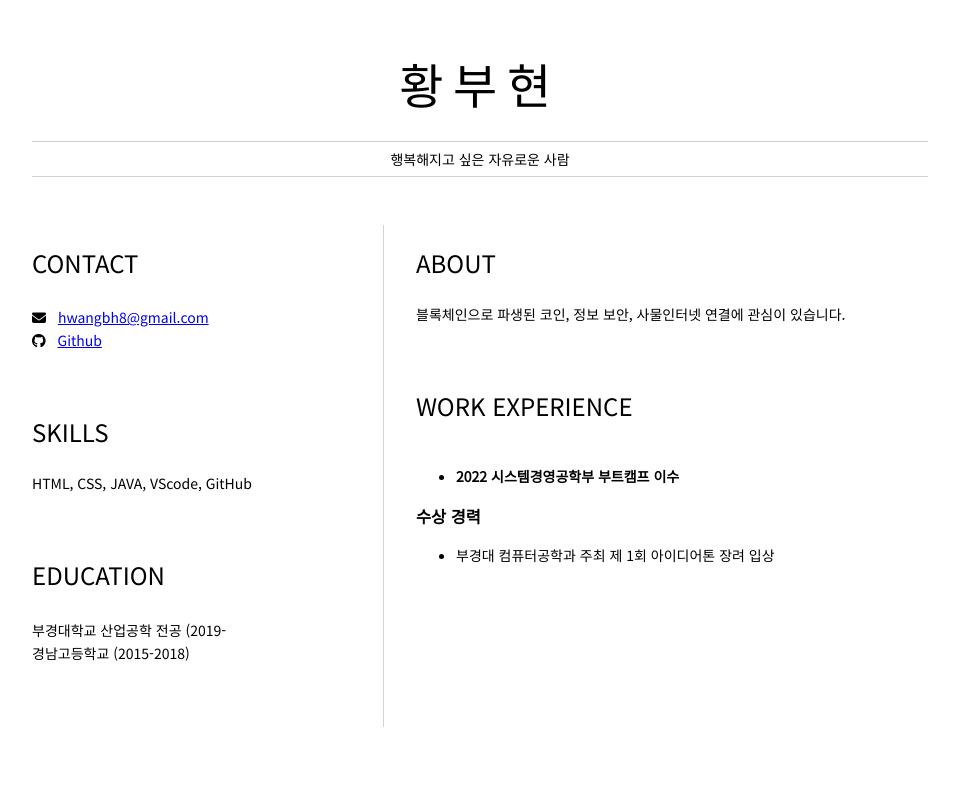
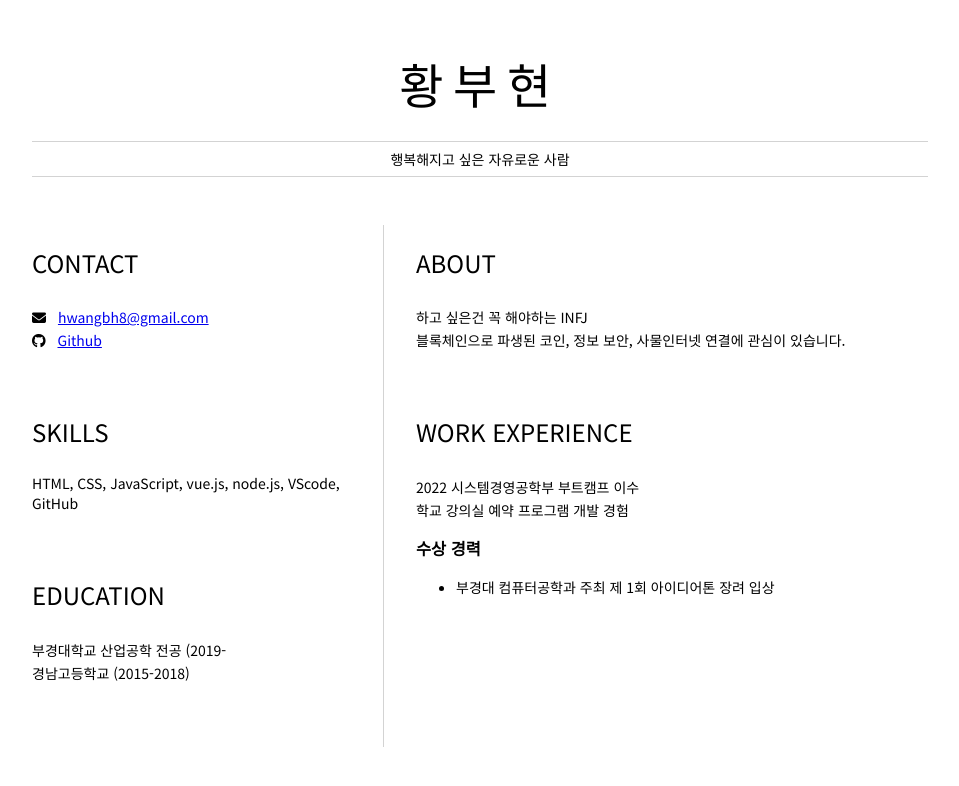
Before and after one commit to buhyun1/resume, a plain HTML site: page index.html in a window 1280 px wide. Shown: the whole page, without its empty margins (160-1119 px from the left). Drawn offline with Linux system fonts and the light colour scheme.

Commit message:
add profile

```diff
--- a/index.html
+++ b/index.html
@@ -33,7 +33,7 @@
           </section>
           <section>
             <h2>SKILLS</h2>
-            HTML, CSS, JAVA, VScode, GitHub
+            HTML, CSS, JavaScript, vue.js, node.js, VScode, GitHub
             <!-- 자신이 잘할 수 있는 분야 -->
            </section>
            <section>
@@ -46,16 +46,14 @@
         <article id="mainRight">
           <section>
            <h2>ABOUT</h2>
-           블록체인으로 파생된 코인, 정보 보안, 사물인터넷 연결에 관심이 있습니다.
+           <p>하고 싶은건 꼭 해야하는 INFJ</p>
+           <p>블록체인으로 파생된 코인, 정보 보안, 사물인터넷 연결에 관심이 있습니다.</p>
            <!-- 자기 소개 -->
           </section>
           <section>
             <h2>WORK EXPERIENCE</h2>
-            <h4>
-                <ul>
-                    <li>2022 시스템경영공학부 부트캠프 이수 </li>
-                </ul>
-            </h4>
+                    <p>2022 시스템경영공학부 부트캠프 이수</p>
+                    <p>학교 강의실 예약 프로그램 개발 경험</p>
             <h3>수상 경력</h3>
                 <ul>
                     <li>부경대 컴퓨터공학과 주최 제 1회 아이디어톤 장려 입상</li>
```
